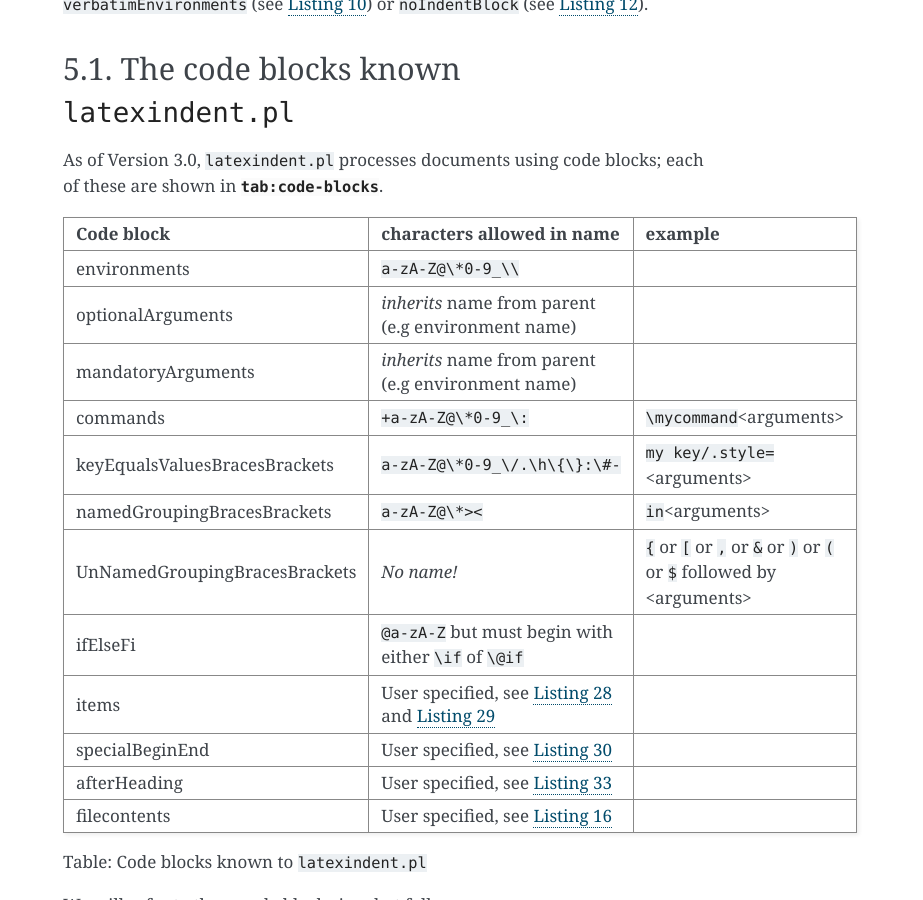
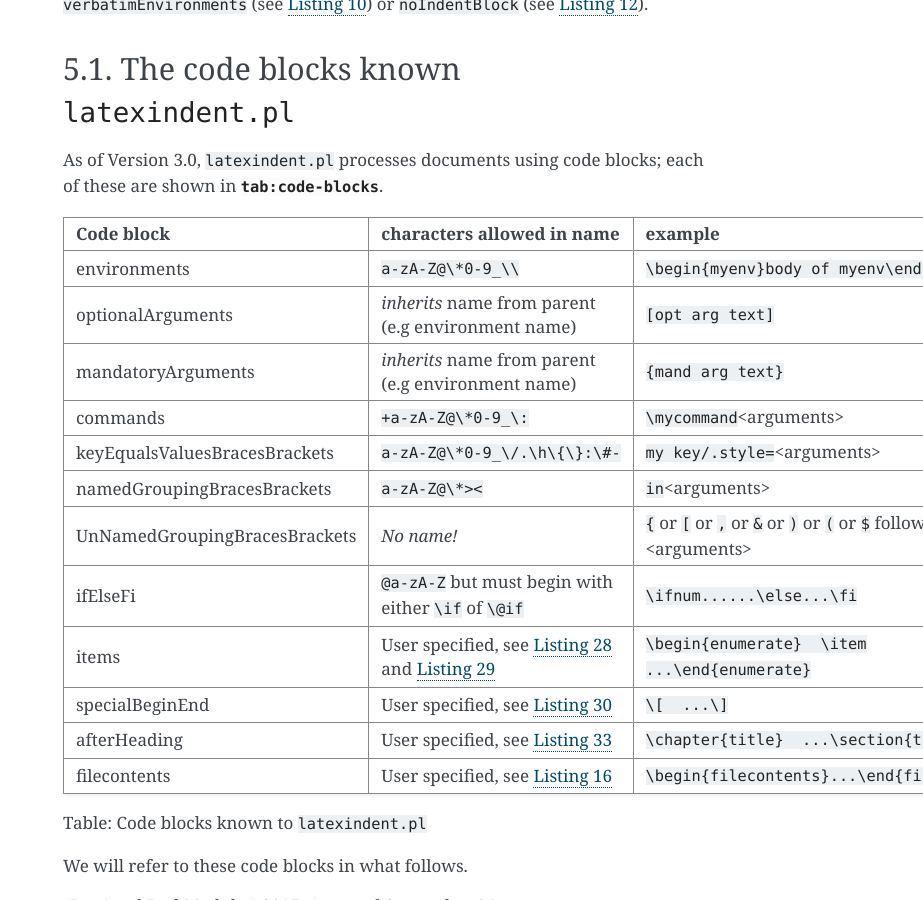
Before and after one commit to cmhughes/ci-test, a Sphinx documentation site: the page built from docs/source/sec-default-user-local.rst, in a window 1280 px wide and 900 px high, scrolled down 16882 px. Shown: the whole window, without its empty margins (357-1280 px from the left). Built offline with Sphinx 7.4.7, drawn with Linux system fonts in a browser that asks for light colours.

Commit message:
fixed big table in section 5

```diff
--- a/docs/source/sec-default-user-local.rst
+++ b/docs/source/sec-default-user-local.rst
@@ -821,11 +821,11 @@ blocks; each of these are shown in :numref:`tab:code-blocks`.
 +---------------------------------+--------------------------------------------------------------------------------------+---------------------------------------------------------------------------------------+
 | Code block                      | characters allowed in name                                                           | example                                                                               |
 +=================================+======================================================================================+=======================================================================================+
-| environments                    | ``a-zA-Z@\*0-9_\\``                                                                  |                                                                                       |
+| environments                    | ``a-zA-Z@\*0-9_\\``                                                                  | ``\begin{myenv}body of myenv\end{myenv}``                                             |
 +---------------------------------+--------------------------------------------------------------------------------------+---------------------------------------------------------------------------------------+
-| optionalArguments               | *inherits* name from parent (e.g environment name)                                   |                                                                                       |
+| optionalArguments               | *inherits* name from parent (e.g environment name)                                   | ``[opt arg text]``                                                                    |
 +---------------------------------+--------------------------------------------------------------------------------------+---------------------------------------------------------------------------------------+
-| mandatoryArguments              | *inherits* name from parent (e.g environment name)                                   |                                                                                       |
+| mandatoryArguments              | *inherits* name from parent (e.g environment name)                                   | ``{mand arg text}``                                                                   |
 +---------------------------------+--------------------------------------------------------------------------------------+---------------------------------------------------------------------------------------+
 | commands                        | ``+a-zA-Z@\*0-9_\:``                                                                 | ``\mycommand``\ <arguments>                                                           |
 +---------------------------------+--------------------------------------------------------------------------------------+---------------------------------------------------------------------------------------+
@@ -835,15 +835,15 @@ blocks; each of these are shown in :numref:`tab:code-blocks`.
 +---------------------------------+--------------------------------------------------------------------------------------+---------------------------------------------------------------------------------------+
 | UnNamedGroupingBracesBrackets   | *No name!*                                                                           | ``{`` or ``[`` or ``,`` or ``&`` or ``)`` or ``(`` or ``$`` followed by <arguments>   |
 +---------------------------------+--------------------------------------------------------------------------------------+---------------------------------------------------------------------------------------+
-| ifElseFi                        | ``@a-zA-Z`` but must begin with either ``\if`` of ``\@if``                           |                                                                                       |
+| ifElseFi                        | ``@a-zA-Z`` but must begin with either ``\if`` of ``\@if``                           | ``\ifnum......\else...\fi``                                                           |
 +---------------------------------+--------------------------------------------------------------------------------------+---------------------------------------------------------------------------------------+
-| items                           | User specified, see :numref:`lst:indentafteritems` and :numref:`lst:itemNames`       |                                                                                       |
+| items                           | User specified, see :numref:`lst:indentafteritems` and :numref:`lst:itemNames`       | ``\begin{enumerate}  \item ...\end{enumerate}``                                       |
 +---------------------------------+--------------------------------------------------------------------------------------+---------------------------------------------------------------------------------------+
-| specialBeginEnd                 | User specified, see :numref:`lst:specialBeginEnd`                                    |                                                                                       |
+| specialBeginEnd                 | User specified, see :numref:`lst:specialBeginEnd`                                    | ``\[  ...\]``                                                                         |
 +---------------------------------+--------------------------------------------------------------------------------------+---------------------------------------------------------------------------------------+
-| afterHeading                    | User specified, see :numref:`lst:indentAfterHeadings`                                |                                                                                       |
+| afterHeading                    | User specified, see :numref:`lst:indentAfterHeadings`                                | ``\chapter{title}  ...\section{title}``                                               |
 +---------------------------------+--------------------------------------------------------------------------------------+---------------------------------------------------------------------------------------+
-| filecontents                    | User specified, see :numref:`lst:fileContentsEnvironments`                           |                                                                                       |
+| filecontents                    | User specified, see :numref:`lst:fileContentsEnvironments`                           | ``\begin{filecontents}...\end{filecontents}``                                         |
 +---------------------------------+--------------------------------------------------------------------------------------+---------------------------------------------------------------------------------------+
 
 Table: Code blocks known to ``latexindent.pl``
```
Also changed, not shown: 1 other file.
